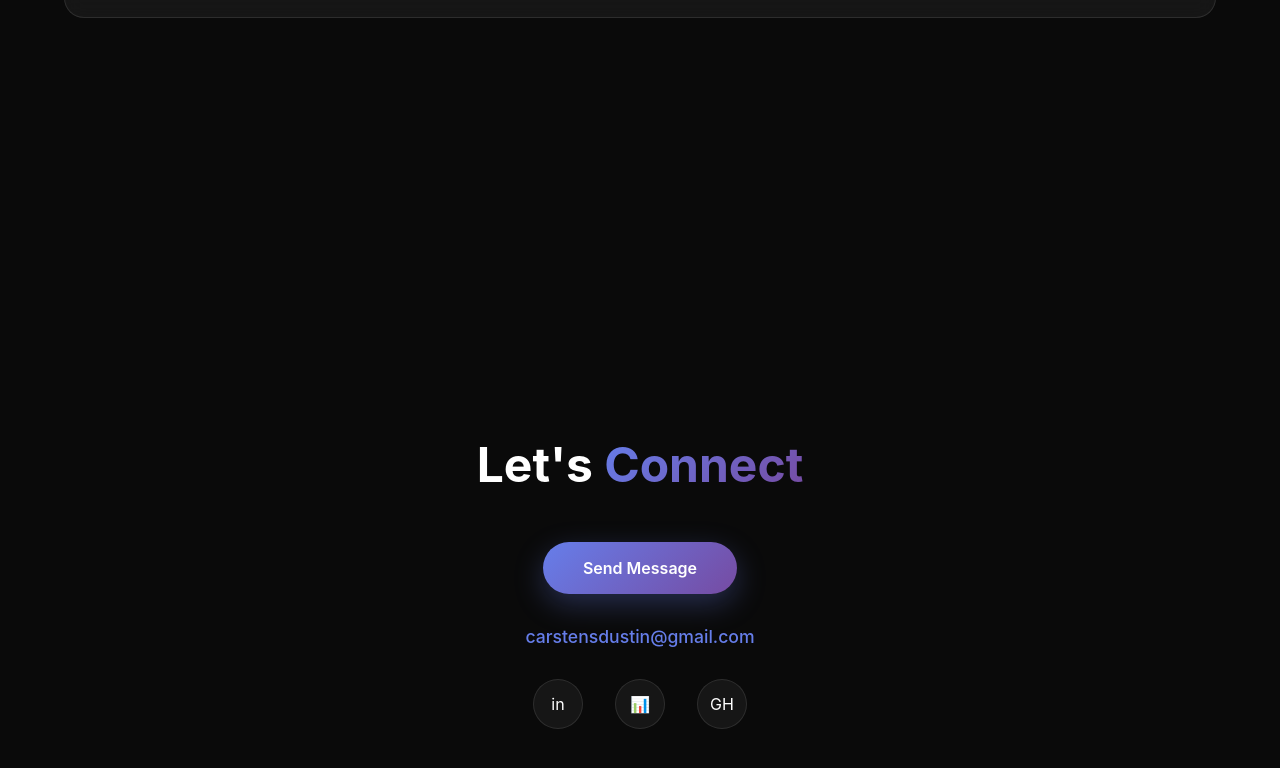
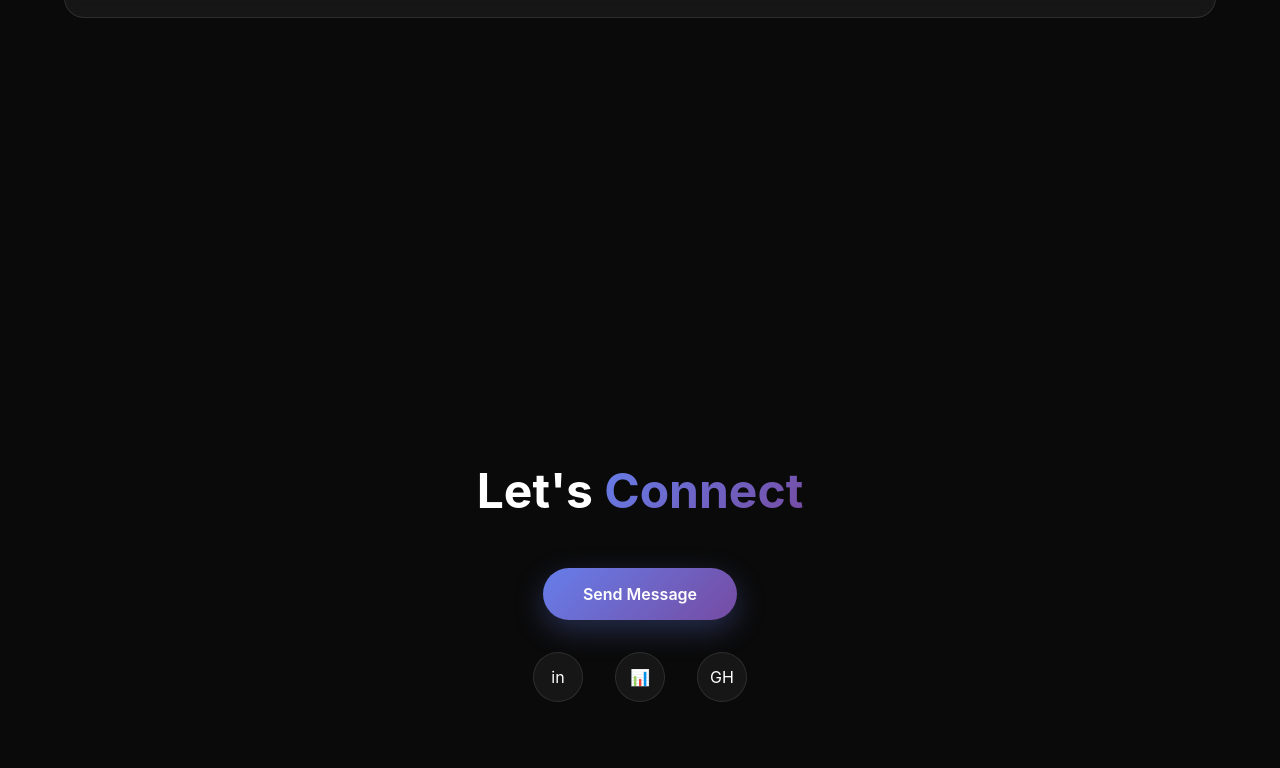
Before and after one commit to DustinCarstens/portfolio, a plain HTML site: page index.html in a window 1280 px wide. Shown: the part 4529-5297 px from the top of the page. Drawn offline with Linux system fonts and the light colour scheme.

Commit message:
Update index.html

```diff
--- a/index.html
+++ b/index.html
@@ -308,7 +308,7 @@
                 <a href="mailto:carstensdustin@gmail.com" class="cta-button">Send Message</a>
 
                 <p style="color: #b0b0b0; margin-top: 2rem; font-size: 1.1rem;">
-                     <a href="mailto:carstensdustin@gmail.com" style="color: #667eea; text-decoration: none; font-weight: 500;">carstensdustin@gmail.com</a>
+                     <a href="mailto:carstensdustin@gmail.com" style="color: #667eea; text-decoration: none; font-weight: 500;"></a>
                 </p>
 
                 <div class="social-links">
```
